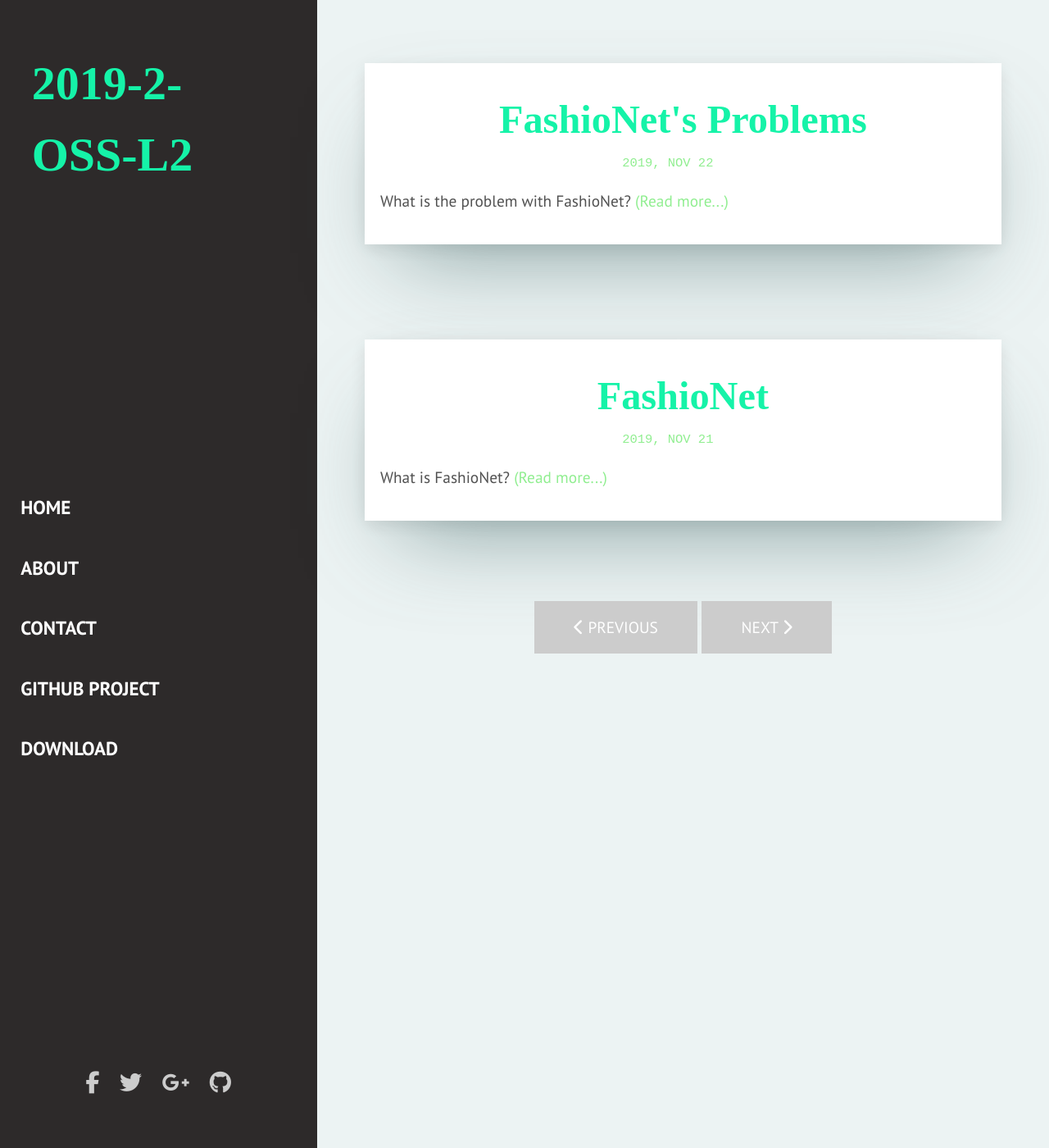
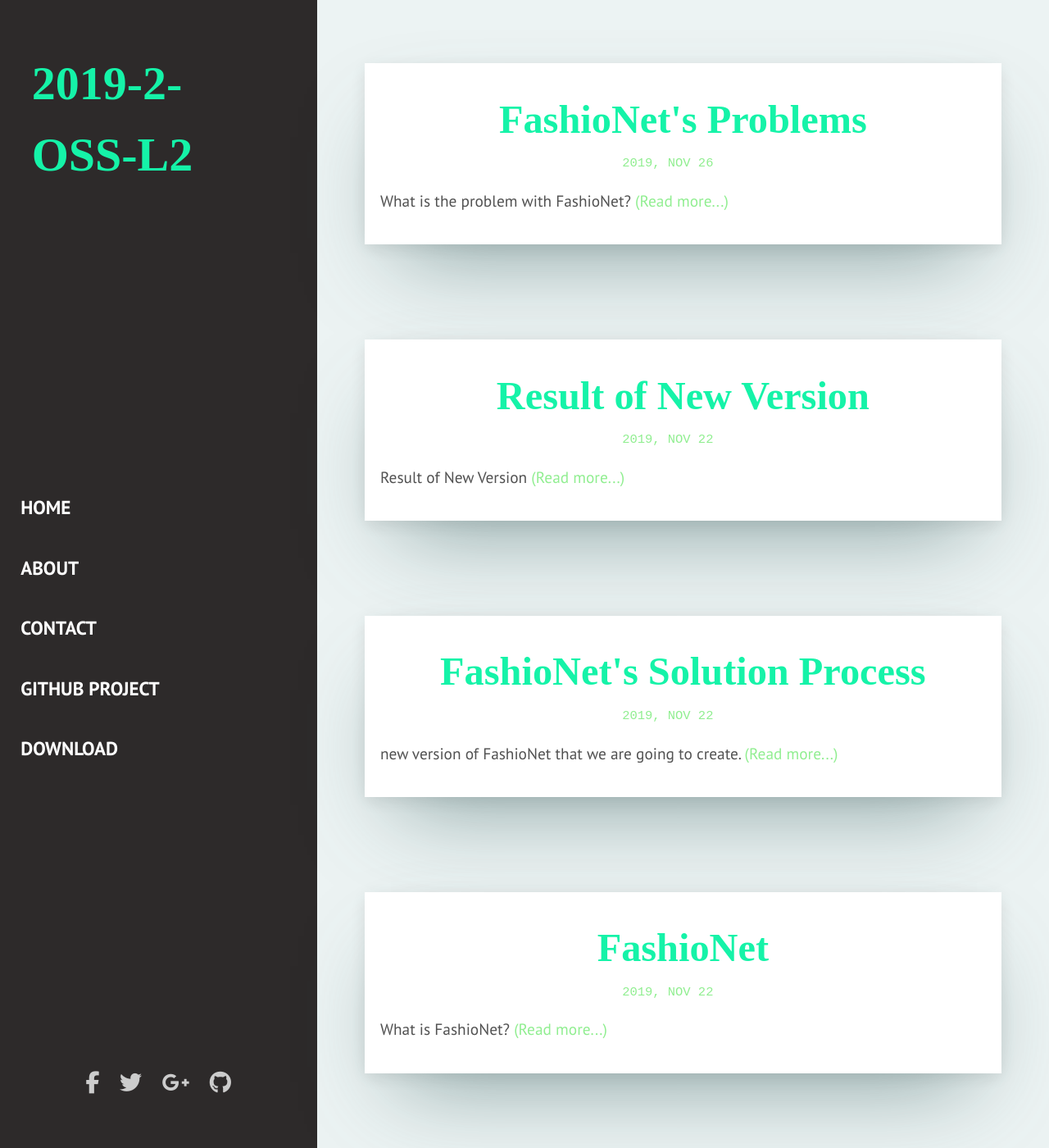
Before and after one commit to JunHyeongKim73/2019-2-OSS-L2, a Jekyll site: the page built from index.html, in a window 1280 px wide and 1400 px high. Shown: the whole window at 82% size. Built offline with Jekyll 4.4.1, drawn with Linux system fonts in a browser that asks for light colours; nearby versions of some CDN libraries; some web fonts are replaced; library files that are not in the unit come from our copies; the list of posts is cut into pages by our own code.

Commit message:
add other post

```diff
--- a/_posts/2019-11-21-FashioNet.markdown
+++ b/_posts/2019-11-22-FashioNet.markdown
@@ -1,7 +1,7 @@
 ---
 layout: post
 title:  "FashioNet"
-date:   2019-11-21 22:00:00
+date:   2019-11-22 22:00:00
 description: What is FashioNet?
 ---
 
--- a/_posts/2019-11-22-FashioNet's-Problem.markdown
+++ b/_posts/2019-11-26-FashioNet's-Problem.markdown
@@ -1,7 +1,7 @@
 ---
 layout: post
 title:  "FashioNet's Problems"
-date:   2019-11-22 22:00:00
+date:   2019-11-26 22:00:00
 description: What is the problem with FashioNet?
 ---
 
--- /dev/null
+++ b/_posts/2019-12-02-FashioNet's-Solution-Process.markdown
@@ -0,0 +1,15 @@
+---
+layout: post
+title:  "FashioNet's Solution Process"
+date:   2019-11-22 22:00:00
+description: new version of FashioNet that we are going to create.
+---
+
+## new version of FashioNet that we are going to create.
+
+We are willing to make a new verison of FashioNet by
+
+1. Fixing and stating versions of libraries needed
+1. Documenting for opensource users
+1. Making Datasets
+1. Fixing and renewing the code
--- /dev/null
+++ b/_posts/2019-12-07-Result.markdown
@@ -0,0 +1,10 @@
+---
+layout: post
+title:  "Result of New Version"
+date:   2019-11-22 22:00:00
+description: Result of New Version
+---
+
+## Result of New Version
+
+ing...
```
